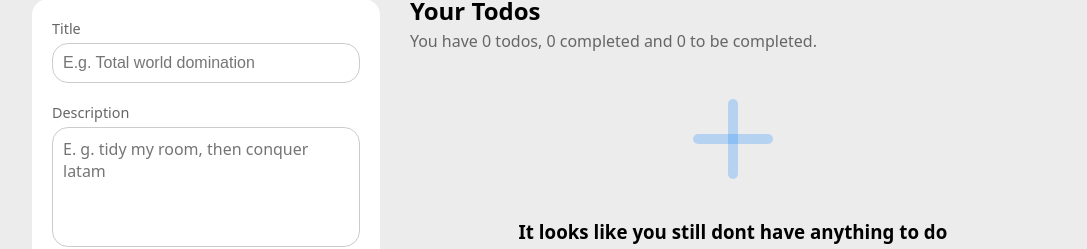
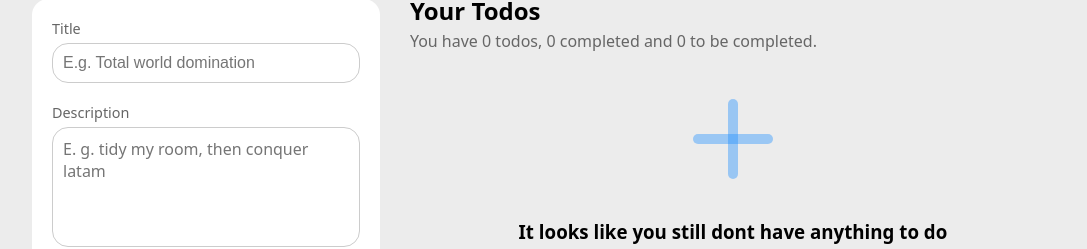
Before and after one commit to jesusrobot0/Elevate-Do, a React (Vite) app: page / in a window 1280 px wide. Shown: the part 141-390 px from the top of the page, without its empty margins (96-1183 px from the left). Built offline with nearby package versions, Linux system fonts and the light colour scheme.

Commit message:
Color del icono del Placeholder cambiado para una mejor visualización

```diff
--- a/src/components/placeholder/placeholder.module.css
+++ b/src/components/placeholder/placeholder.module.css
@@ -6,7 +6,7 @@
 
 .placeholder__icon {
   margin-bottom: var(--medium-space);
-  color: rgba(30, 143, 255, 0.267);
+  color: rgba(30, 143, 255, 0.4);
 }
 
 .placeholder h3 {
```
